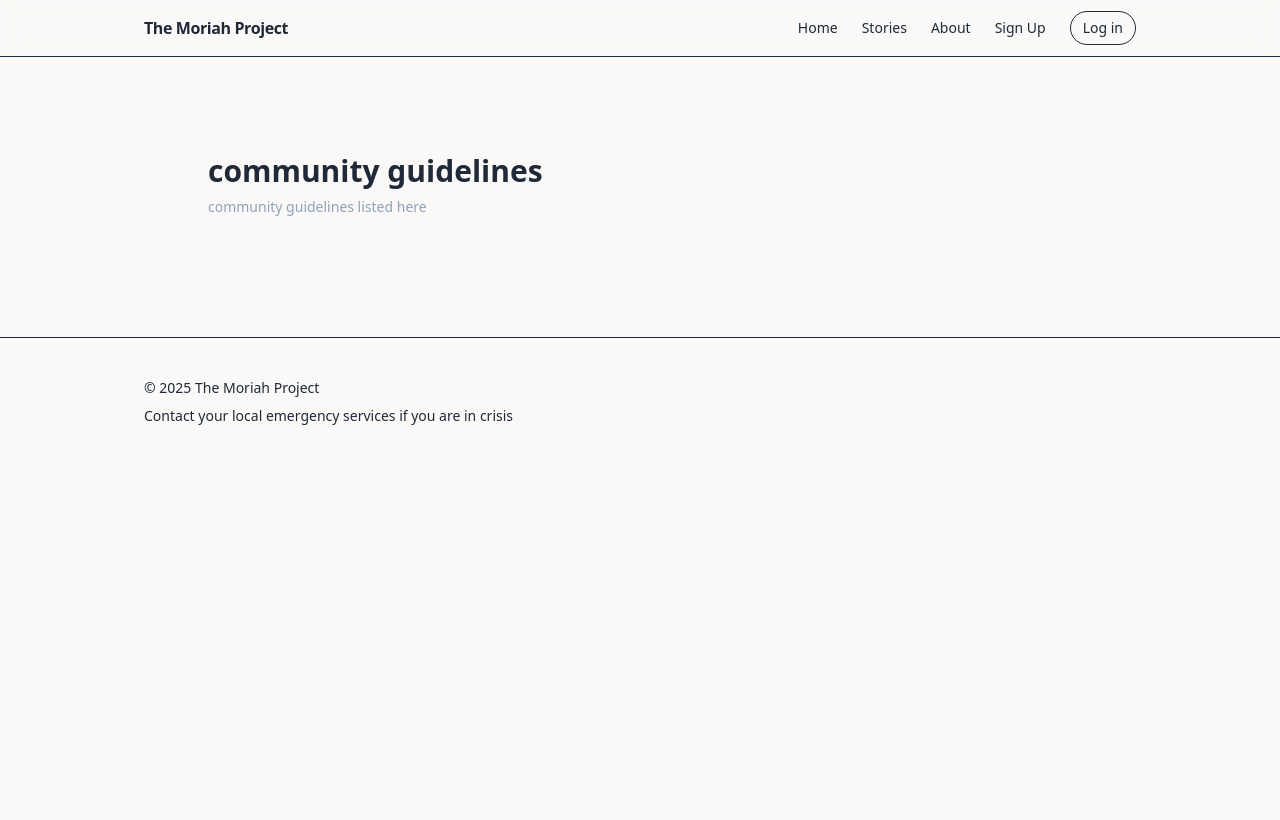
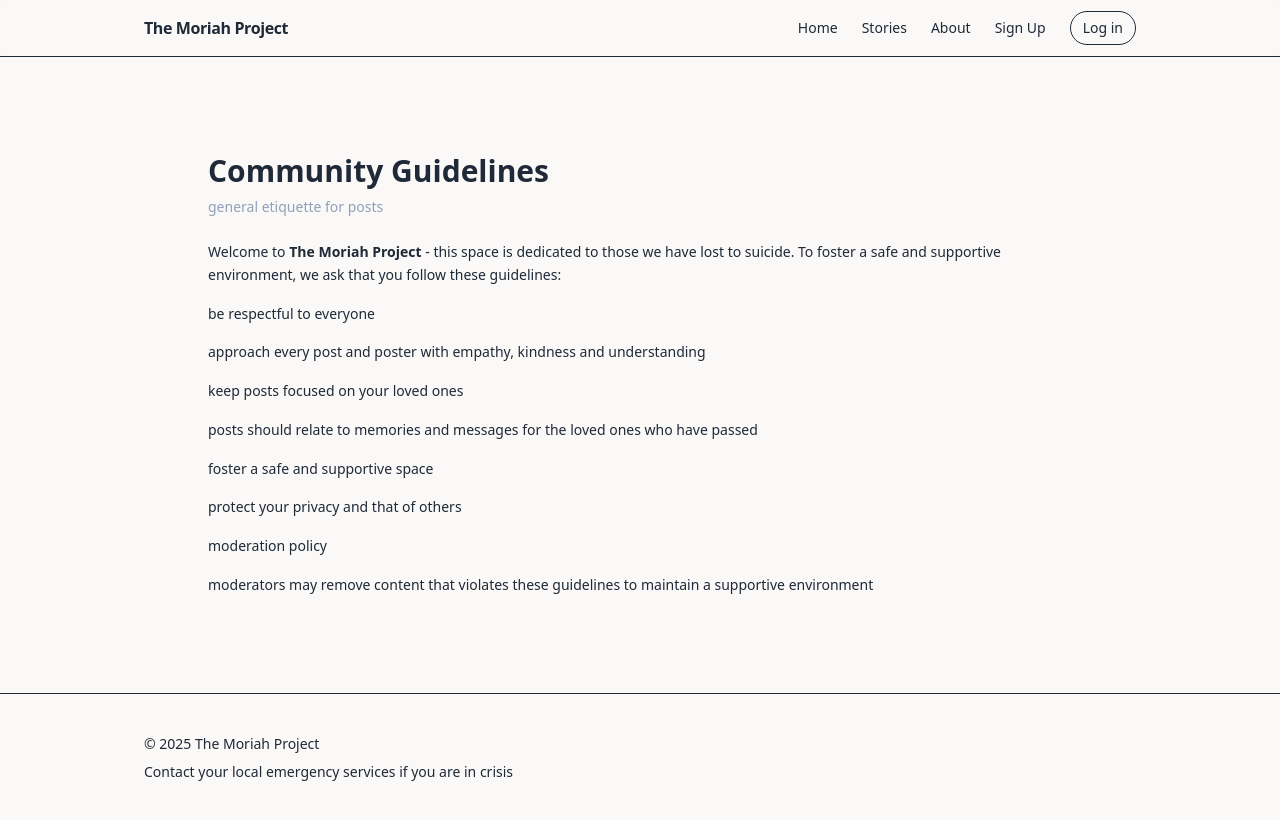
Before and after one commit to gojoego/moriah_project_v2, a Next.js app in the folder frontend/: page /community_guidelines in a window 1280 px wide. Built offline with nearby package versions, Linux system fonts and the light colour scheme.

Commit message:
adding comm guidelines

```diff
--- a/frontend/src/app/community_guidelines/page.tsx
+++ b/frontend/src/app/community_guidelines/page.tsx
@@ -3,12 +3,33 @@ export default function CommGuidePage() {
         <main className="max-w-4xl mx-auto py-12 px-4">
             <header className="mb-6">
                 <h1 className="text-3xl font-bold">
-                    community guidelines
+                    Community Guidelines
                 </h1>
                 <p className="mt-2 text-sm text-slate-400">
-                    community guidelines listed here
+                    general etiquette for posts
                 </p>
             </header>
+            <div className="mt-3 space-y-4 text-sm leading-relaxed text-muted-foreground">
+                <p>
+                    Welcome to <strong>The Moriah Project</strong> - this space is dedicated to those we have lost to suicide.
+                    To foster a safe and supportive environment, we ask that you follow these guidelines:
+                </p>
+
+                <h2>be respectful to everyone</h2>
+                <p>approach every post and poster with empathy, kindness and understanding</p>
+
+                <h2>keep posts focused on your loved ones</h2>
+                <p>posts should relate to memories and messages for the loved ones who have passed</p>
+
+                <h2>foster a safe and supportive space</h2>
+
+                <p></p>
+
+                <h2>protect your privacy and that of others</h2>
+
+                <h2>moderation policy</h2>
+                <p>moderators may remove content that violates these guidelines to maintain a supportive environment</p>
+            </div>
         </main>
     )
 }
```
